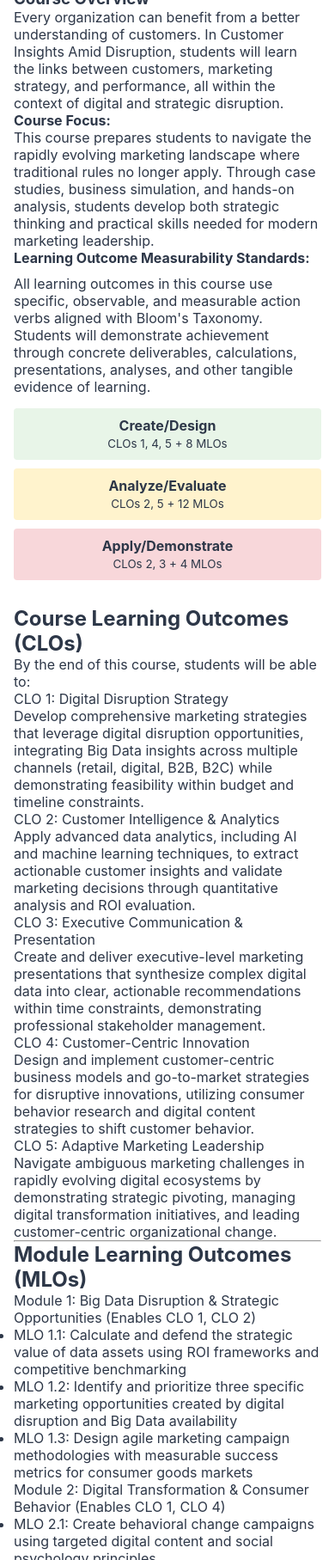
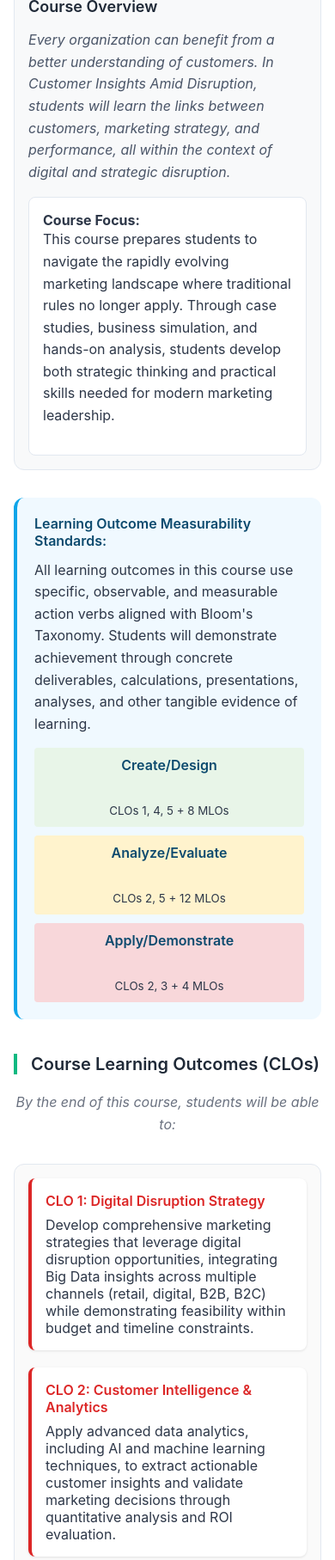
Before and after one commit to jkruckivey/CIAD-, a plain HTML site: page learning-outcomes.html in a window 390 px wide. Shown: the part 185-2000 px from the top of the page at 86% size. Drawn offline with Linux system fonts and the light colour scheme.

Commit message:
Add styles for Learning Outcomes page and components
Introduced new CSS classes and responsive styles for the Learning Outcomes page, including headings, course info, CLOs, modules, and assessment sections. Enhanced mobile responsiveness and visual consistency for these components.

```diff
--- a/styles.css
+++ b/styles.css
@@ -67,6 +67,255 @@ body {
     border: none;
     max-width: none;
     margin: 0;
+}
+
+/* Learning Outcomes Page Styles */
+h1 {
+    color: #1f2937;
+    text-align: center;
+    margin-bottom: 40px;
+    font-size: 32px;
+    font-weight: 600;
+    line-height: 1.3;
+}
+
+h1 small {
+    font-size: 0.6em;
+    color: #6b7280;
+    font-weight: 400;
+}
+
+h2 {
+    color: #1f2937;
+    margin-top: 40px;
+    margin-bottom: 20px;
+    font-size: 24px;
+    font-weight: 600;
+    border-left: 4px solid #10b981;
+    padding-left: 16px;
+}
+
+h3 {
+    color: #2d3748;
+    margin-top: 24px;
+    margin-bottom: 16px;
+    font-size: 18px;
+    font-weight: 600;
+}
+
+h4 {
+    color: #4a5568;
+    margin-top: 0;
+    margin-bottom: 8px;
+    font-size: 16px;
+    font-weight: 600;
+}
+
+p {
+    line-height: 1.6;
+    margin-bottom: 16px;
+}
+
+ul, ol {
+    margin: 16px 0;
+    padding-left: 24px;
+}
+
+li {
+    margin-bottom: 8px;
+    line-height: 1.5;
+}
+
+hr {
+    border: none;
+    border-top: 2px solid #e2e8f0;
+    margin: 40px 0;
+}
+
+.course-info {
+    background: #f8f9fa;
+    border-radius: 12px;
+    padding: 24px;
+    margin-bottom: 32px;
+    border: 1px solid #e2e8f0;
+}
+
+.course-info h3 {
+    margin-top: 0;
+    color: #1f2937;
+    font-size: 18px;
+    font-weight: 600;
+}
+
+.course-summary {
+    font-style: italic;
+    color: #4a5568;
+    margin-bottom: 16px;
+    line-height: 1.6;
+}
+
+.course-aims {
+    background: white;
+    padding: 16px;
+    border-radius: 8px;
+    margin-top: 16px;
+    border: 1px solid #e2e8f0;
+}
+
+.course-aims p {
+    margin-bottom: 16px;
+    line-height: 1.6;
+}
+
+.intro-text {
+    font-style: italic;
+    color: #6b7280;
+    text-align: center;
+    margin-bottom: 32px;
+    font-size: 16px;
+}
+
+.key-themes {
+    background: #f0f9ff;
+    padding: 20px;
+    border-radius: 12px;
+    margin: 24px 0;
+    border-left: 4px solid #0ea5e9;
+}
+
+.key-themes strong {
+    color: #0c4a6e;
+    display: block;
+    margin-bottom: 12px;
+    font-weight: 600;
+}
+
+.key-themes ul {
+    margin: 12px 0;
+    padding-left: 24px;
+}
+
+.key-themes li {
+    margin-bottom: 6px;
+    color: #475569;
+}
+
+/* CLO Styles */
+.clo-list {
+    background: #fafafa;
+    padding: 24px;
+    border-radius: 12px;
+    margin-bottom: 32px;
+    border: 1px solid #e2e8f0;
+}
+
+.clo-item {
+    margin-bottom: 20px;
+    padding: 20px;
+    background: white;
+    border-radius: 8px;
+    border-left: 4px solid #dc2626;
+    box-shadow: 0 1px 3px rgba(0, 0, 0, 0.1);
+}
+
+.clo-item:last-child {
+    margin-bottom: 0;
+}
+
+.clo-title {
+    font-weight: 600;
+    color: #dc2626;
+    margin-bottom: 8px;
+    font-size: 16px;
+}
+
+/* Module Styles */
+.module {
+    background: white;
+    padding: 0;
+    margin-bottom: 24px;
+    border-radius: 12px;
+    border: 1px solid #e2e8f0;
+    box-shadow: 0 1px 3px rgba(0, 0, 0, 0.1);
+    overflow: hidden;
+}
+
+.module-header {
+    background: #10b981;
+    color: white;
+    padding: 16px 24px;
+    font-weight: 600;
+    font-size: 16px;
+    display: flex;
+    justify-content: space-between;
+    align-items: center;
+}
+
+.enables {
+    font-style: italic;
+    color: rgba(255, 255, 255, 0.8);
+    font-size: 14px;
+    font-weight: 400;
+}
+
+.mlo-list {
+    list-style: none;
+    padding: 24px;
+    margin: 0;
+}
+
+.mlo-item {
+    background: #f8fffe;
+    margin: 0 0 12px 0;
+    padding: 16px;
+    border-radius: 8px;
+    border-left: 3px solid #10b981;
+}
+
+.mlo-item:last-child {
+    margin-bottom: 0;
+}
+
+.mlo-code {
+    font-weight: 600;
+    color: #10b981;
+    font-size: 14px;
+}
+
+/* Assessment Styles */
+.assessment-section {
+    background: #fffbeb;
+    border: 1px solid #fbbf24;
+    border-radius: 12px;
+    padding: 24px;
+    margin-top: 32px;
+}
+
+.assessment-item {
+    margin: 12px 0;
+    padding: 16px;
+    background: white;
+    border-radius: 8px;
+    display: flex;
+    justify-content: space-between;
+    align-items: flex-start;
+    border-left: 4px solid #f59e0b;
+    gap: 16px;
+}
+
+.assessment-method {
+    font-weight: 600;
+    color: #92400e;
+    flex: 1;
+    font-size: 14px;
+}
+
+.assessment-mlos {
+    color: #6b7280;
+    font-size: 13px;
+    text-align: right;
+    flex: 1;
+    min-width: 0;
 }
 
 .intro-section {
@@ -472,14 +721,58 @@ body {
         padding: 12px 16px;
         font-size: 16px; /* Prevents zoom on iOS */
     }
-}
+
+    /* Mobile adjustments for learning outcomes */
+    h1 {
+        font-size: 28px;
     }
 
-    .professor-card {
+    h2 {
+        font-size: 20px;
+    }
+
+    .course-info {
         padding: 16px;
     }
 
-    .step-card {
+    .clo-list {
         padding: 16px;
     }
+
+    .clo-item {
+        padding: 16px;
+    }
+
+    .module {
+        margin-bottom: 16px;
+    }
+
+    .module-header {
+        padding: 12px 16px;
+        flex-direction: column;
+        align-items: flex-start;
+        gap: 4px;
+    }
+
+    .mlo-list {
+        padding: 16px;
+    }
+
+    .mlo-item {
+        padding: 12px;
+    }
+
+    .assessment-section {
+        padding: 16px;
+    }
+
+    .assessment-item {
+        flex-direction: column;
+        align-items: flex-start;
+        gap: 8px;
+    }
+
+    .assessment-mlos {
+        text-align: left;
+    }
 }
```
